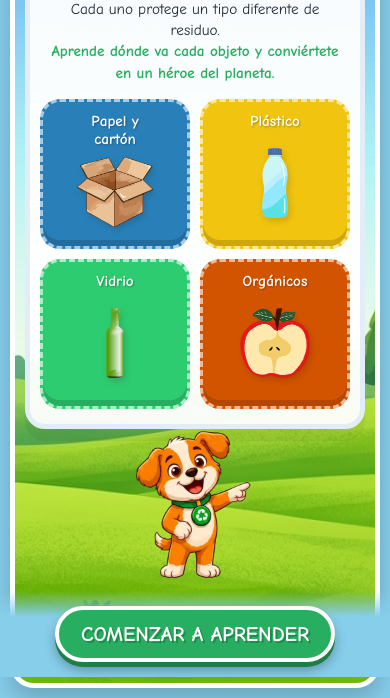
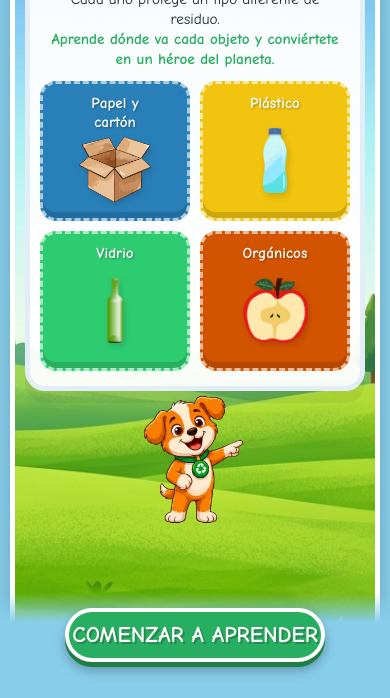
Before and after one commit to EcopetKids/EcopetKids.github.io, a plain HTML site: page html/aprendizaje.html in a window 390 px wide. Shown: the part 167-865 px from the top of the page. After the commit the page ends 844 px from the top, so only its background shows below. Drawn offline with Linux system fonts and the light colour scheme.

Commit message:
Actualización de contenido en EcopetKids

```diff
--- a/css/aprendizaje.css
+++ b/css/aprendizaje.css
@@ -14,12 +14,12 @@ body {
     justify-content: center;
     align-items: center;
     min-height: 100vh;
-    overflow: hidden;
+    overflow-x: hidden;
     padding: 20px;
 }
 
 /* ==========================================
-   CONTENEDOR PRINCIPAL (PC)
+   CONTENEDOR PRINCIPAL (PC Y INTERMEDIAS)
    ========================================== */
 .game-container {
     width: 100%;
@@ -40,28 +40,29 @@ body {
     text-align: center;
 }
 
-/* Pizarra blanca central */
+/* Pizarra blanca central elástica */
 .board {
     background: rgba(255, 255, 255, 0.95);
-    width: 90%;
-    height: 75%;
+    width: 95%;
+    height: 72%;
     border-radius: 30px;
     border: 5px solid #e2edf7;
-    padding: 20px 40px;
+    padding: 20px calc(10px + 2vw);
+    /* Padding dinámico lateral */
     text-align: center;
     box-shadow: 0 12px 0 rgba(0, 0, 0, 0.05);
     z-index: 2;
     overflow-y: auto;
-    /* Permite hacer scroll interno si el contenido crece */
 }
 
 /* ==========================================
-   TEXTOS Y TÍTULOS
+   TEXTOS Y TÍTULOS ADAPTATIVOS
    ========================================== */
 .main-title {
-    font-size: 2.8rem;
+    font-size: calc(1.5rem + 1.2vw);
+    /* Escala según el ancho del monitor */
     line-height: 1.1;
-    margin-bottom: 10px;
+    margin-bottom: 8px;
     font-weight: 900;
     text-shadow: 1px 1px 0px #fff;
 }
@@ -88,8 +89,8 @@ body {
 
 .subtitle {
     color: #1c2833;
-    font-size: 1.2rem;
-    line-height: 1.4;
+    font-size: calc(0.95rem + 0.3vw);
+    line-height: 1.3;
     margin-bottom: 15px;
 }
 
@@ -99,26 +100,26 @@ body {
 }
 
 /* ==========================================
-   GRID Y TARJETAS
+   GRID Y TARJETAS EFICIENTES
    ========================================== */
 .categories-grid {
     display: grid;
     grid-template-columns: repeat(4, 1fr);
-    /* 4 Columnas en escritorio */
-    gap: 16px;
+    gap: calc(8px + 0.5vw);
     margin-top: 10px;
+    width: 100%;
 }
 
 .card {
     border-radius: 20px;
-    padding: 15px 10px 20px 10px;
+    padding: 15px 10px;
     color: white;
     font-weight: bold;
     display: flex;
     flex-direction: column;
     align-items: center;
     justify-content: flex-start;
-    min-height: 200px;
+    min-height: 180px;
     height: auto;
     border: 3px dashed rgba(255, 255, 255, 0.6);
     box-shadow: inset 0 -6px 0 rgba(0, 0, 0, 0.15);
@@ -137,7 +138,7 @@ body {
 }
 
 .card h3 {
-    font-size: 1.1rem;
+    font-size: calc(0.85rem + 0.2vw);
     text-shadow: 1px 1px 2px rgba(0, 0, 0, 0.3);
     line-height: 1.2;
 }
@@ -148,10 +149,12 @@ body {
     justify-content: center;
     align-items: center;
     width: 100%;
+    margin: 5px 0;
 }
 
 .card-img {
-    max-height: 110px;
+    max-height: calc(60px + 3vh);
+    /* Ajusta los gráficos según el alto de la pantalla */
     width: auto;
     object-fit: contain;
     filter: drop-shadow(2px 3px 3px rgba(0, 0, 0, 0.15));
@@ -174,48 +177,53 @@ body {
     background-color: #d35400;
 }
 
-/* Descripción oculta por defecto */
+/* Descripción con transiciones */
 .card-description {
     max-height: 0;
     opacity: 0;
     overflow: hidden;
-    font-size: 0.9rem;
+    font-size: calc(0.75rem + 0.1vw);
     font-weight: normal;
     margin-top: 0;
     line-height: 1.3;
-    padding: 0 10px;
+    padding: 0 5px;
     text-shadow: 1px 1px 1px rgba(0, 0, 0, 0.2);
     transition: max-height 0.3s ease-out, opacity 0.3s ease-out, margin-top 0.3s ease-out;
 }
 
 .card.active .card-description {
-    max-height: 120px;
+    max-height: 150px;
     opacity: 1;
-    margin-top: 15px;
+    margin-top: 10px;
 }
 
 /* ==========================================
-   PERSONAJE ECOPET (PC)
+   PERSONAJE ECOPET (Responsive de escritorio)
    ========================================== */
 .character-ecopet {
     position: absolute;
-    left: -250px;
-    bottom: 100px;
+    left: max(-220px, -15vw);
+    /* Evita que se desfase demasiado en pantallas intermedias */
+    bottom: 5vh;
     z-index: 3;
+    pointer-events: none;
+    /* Evita que bloquee clics accidentales */
 }
 
 .ecopet-avatar {
-    width: 500px;
+    width: calc(250px + 12vw);
+    /* Escala perfectamente en PC de cualquier tamaño */
     height: auto;
+    max-width: 460px;
     animation: float-dog 3.5s ease-in-out infinite;
 }
 
 /* ==========================================
-   BOTÓN INFERIOR (PC)
+   BOTÓN INFERIOR
    ========================================== */
 .button-container {
     position: absolute;
-    bottom: 25px;
+    bottom: 20px;
     z-index: 4;
 }
 
@@ -223,13 +231,13 @@ body {
     display: inline-block;
     background-color: #27ae60;
     color: white;
-    font-size: 2.2rem;
+    font-size: calc(1.1rem + 0.8vw);
     font-weight: bold;
-    padding: 12px 80px;
+    padding: 10px 60px;
     border-radius: 50px;
     border: 4px solid #fff;
     text-decoration: none;
-    box-shadow: 0 8px 0 #1e7e43, 0 12px 20px rgba(0, 0, 0, 0.3);
+    box-shadow: 0 6px 0 #1e7e43, 0 10px 15px rgba(0, 0, 0, 0.3);
     text-shadow: 2px 2px 0px rgba(0, 0, 0, 0.2);
     transition: transform 0.1s, box-shadow 0.1s;
     cursor: pointer;
@@ -237,23 +245,48 @@ body {
 
 .btn-aprender:hover {
     transform: translateY(2px);
-    box-shadow: 0 6px 0 #1e7e43, 0 10px 15px rgba(0, 0, 0, 0.3);
+    box-shadow: 0 4px 0 #1e7e43, 0 8px 12px rgba(0, 0, 0, 0.3);
 }
 
 .btn-aprender:active {
-    transform: translateY(8px);
+    transform: translateY(6px);
     box-shadow: none;
 }
 
+/* ==========================================
+   PUNTO INTERMEDIO: TABLETS Y LAPTOPS PEQUEÑAS
+   ========================================== */
+@media (max-width: 1150px) {
+    .character-ecopet {
+        display: none;
+        /* Ocultamos el perrito lateral para no tapar la pizarra en laptops */
+    }
+
+    .game-container {
+        height: 80vh;
+        padding: 20px;
+    }
+
+    .board {
+        height: 75%;
+    }
+
+    .categories-grid {
+        gap: 10px;
+    }
+
+    .card {
+        min-height: 160px;
+    }
+}
 
 /* ==========================================
-   ¡NUEVA SECCIÓN: ADAPTACIÓN PARA CELULARES!
+   OPTIMIZACIÓN EXCLUSIVA PARA CELULARES
    ========================================== */
 @media (max-width: 768px) {
     body {
         padding: 10px;
-        overflow: auto;
-        /* Permite scroll total para leer descripciones largas */
+        overflow-y: auto;
         align-items: flex-start;
     }
 
@@ -261,94 +294,92 @@ body {
         height: auto;
         min-height: calc(100vh - 20px);
         padding: 15px 10px 85px 10px;
-        /* Colchón abajo para dar espacio al contenedor del botón fijo */
+        /* Colchón para el botón fijo inferior */
         border: 5px solid #fff;
+        border-radius: 16px;
     }
 
     .board {
         width: 100%;
         height: auto;
-        /* Se autoajusta al tamaño de las tarjetas */
         padding: 15px 10px;
         border-radius: 20px;
         overflow-y: visible;
-        /* El scroll lo manejará el body */
+        /* El scroll general lo maneja el body */
     }
 
     .main-title {
-        font-size: 1.8rem;
-        /* Reducimos el título principal */
+        font-size: 1.7rem;
     }
 
     .subtitle {
         font-size: 0.95rem;
         padding: 0 5px;
+        margin-bottom: 12px;
     }
 
-    /* CAMBIO CLAVE: Transformamos la cuadrícula de 4 a 2 columnas */
+    /* Transformamos la cuadrícula de 4 a 2 columnas muy cómodas */
     .categories-grid {
         grid-template-columns: repeat(2, 1fr);
         gap: 10px;
     }
 
     .card {
-        min-height: 150px;
+        min-height: 140px;
         padding: 10px 5px;
+        border-radius: 16px;
     }
 
     .card h3 {
         font-size: 0.95rem;
-        /* Ajustado para que el texto quepa sin problemas */
     }
 
     .card-img {
-        max-height: 70px;
-        /* Hacemos los gráficos más compactos */
+        max-height: 65px;
     }
 
     .card-description {
         font-size: 0.8rem;
     }
 
-    /* ACOMODAMOS A ECOPET PARA QUE NO SE SALGA */
+    /* Colocamos al perrito ordenadamente abajo de la pizarra */
     .character-ecopet {
+        display: block;
         position: relative;
         left: auto;
         bottom: auto;
         margin: 15px 0 0 0;
-        /* Lo devolvemos al flujo común abajo de la pizarra */
         z-index: 2;
     }
 
     .ecopet-avatar {
-        width: 150px;
-        /* Miniatura del perrito para pantallas móviles */
+        width: 130px;
     }
 
-    /* BOTÓN FIJO ABAJO EN MÓVIL */
+    /* Botón Flotante Fijo y ergonómico en móviles */
     .button-container {
         position: fixed;
-        /* Se queda estático abajo para facilitar el clic */
         bottom: 0;
         left: 0;
         width: 100%;
-        background: linear-gradient(transparent, #87CEEB 30%);
-        /* Efecto difuminado del color exterior */
+        background: linear-gradient(transparent, #87CEEB 35%);
         padding: 15px;
         display: flex;
         justify-content: center;
     }
 
     .btn-aprender {
-        font-size: 1.3rem;
-        /* Tamaño de texto ergonómico en celulares */
-        padding: 12px 0;
+        font-size: 1.4rem;
+        padding: 10px 0;
         width: 100%;
-        max-width: 280px;
+        max-width: 260px;
         box-shadow: 0 5px 0 #1e7e43, 0 8px 12px rgba(0, 0, 0, 0.3);
     }
+
+    .btn-aprender:active {
+        transform: translateY(5px);
+    }
 }
-
 
 /* ==========================================
    ANIMACIONES
@@ -361,6 +392,6 @@ body {
     }
 
     50% {
-        transform: translateY(-15px);
+        transform: translateY(-12px);
     }
 }
```
